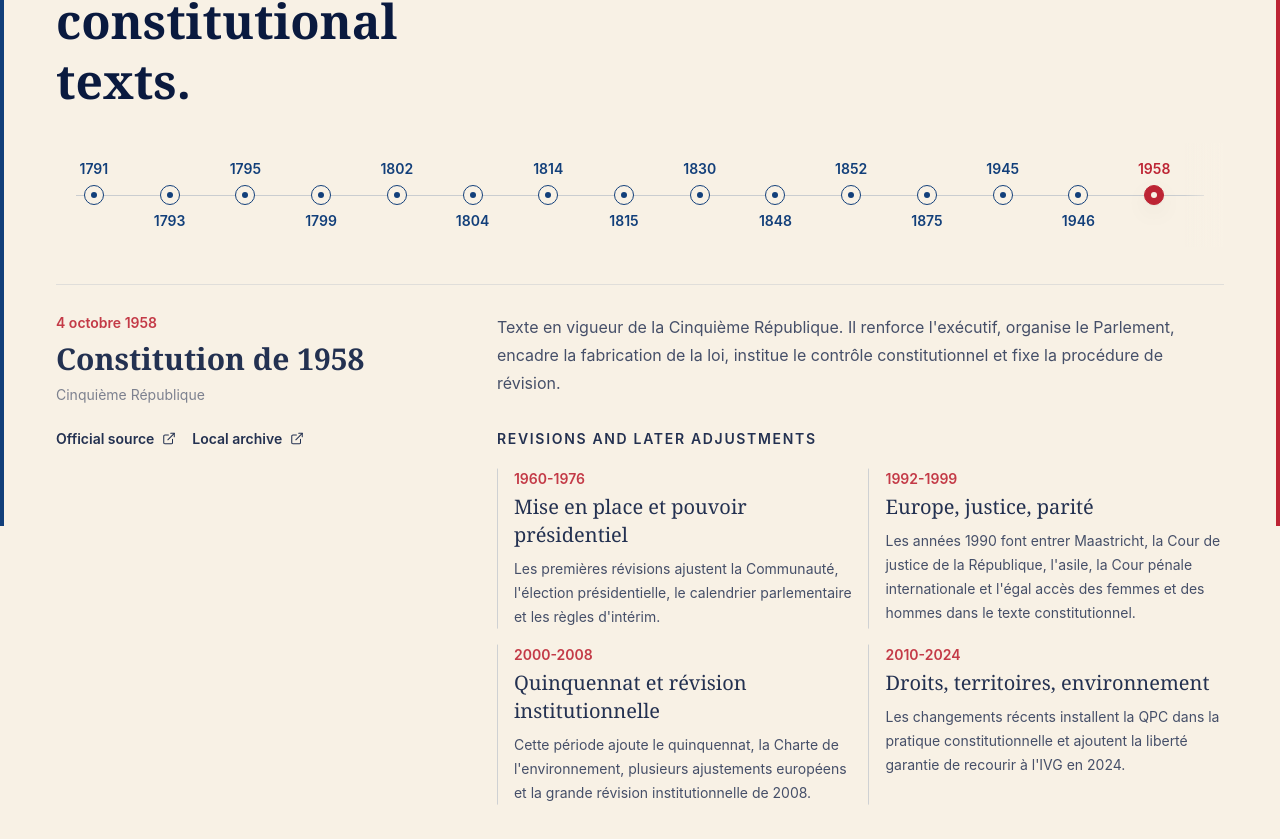
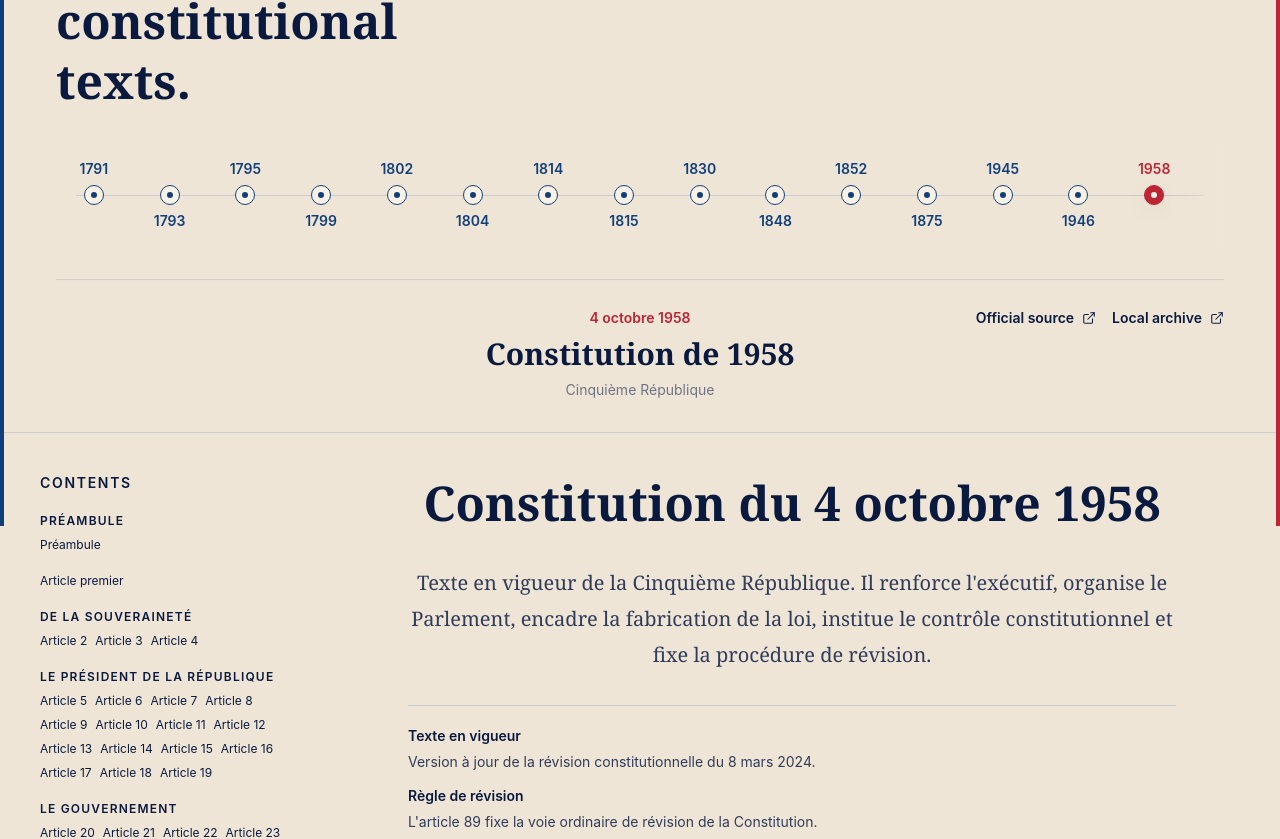
Before and after one commit to Talibabtou/demos-cratos, a Next.js app: page /en/constitution-reader in a window 1280 px wide. Shown: the part 274-1113 px from the top of the page. Built offline with nearby package versions, Linux system fonts and the light colour scheme.

Commit message:
feat: simplified the details of the timeline and added a scrolltotop button on every page automatically

```diff
--- a/src/app/layout.tsx
+++ b/src/app/layout.tsx
@@ -1,6 +1,7 @@
 import { Analytics } from '@vercel/analytics/next';
 import { SpeedInsights } from '@vercel/speed-insights/next';
 import type { Metadata } from 'next';
+import { ScrollToTopButton } from '@/components/scroll-to-top-button';
 import { SiteFooter } from '@/components/site-footer';
 import { getPreferencesHydrationScript } from '@/lib/preferences';
 import './globals.css';
@@ -20,7 +21,7 @@ export default function RootLayout({
   children: React.ReactNode;
 }>) {
   return (
-    <html lang="en" suppressHydrationWarning>
+    <html data-scroll-behavior="smooth" lang="en" suppressHydrationWarning>
       <head>
         <script
           // biome-ignore lint/security/noDangerouslySetInnerHtml: this prevents a theme flash before hydration.
@@ -40,6 +41,7 @@ export default function RootLayout({
         />
         {children}
         <SiteFooter />
+        <ScrollToTopButton />
         <Analytics />
         <SpeedInsights />
       </body>
--- a/src/components/github-mark.tsx
+++ /dev/null
@@ -1,12 +0,0 @@
-export function GitHubMark() {
-  return (
-    <svg
-      aria-hidden="true"
-      className="size-[18px]"
-      fill="currentColor"
-      viewBox="0 0 24 24"
-    >
-      <path d="M12 2C6.48 2 2 6.58 2 12.24c0 4.52 2.87 8.36 6.84 9.72.5.09.68-.22.68-.49v-1.72c-2.78.62-3.37-1.37-3.37-1.37-.45-1.18-1.11-1.5-1.11-1.5-.91-.64.07-.63.07-.63 1 .07 1.53 1.06 1.53 1.06.9 1.57 2.36 1.12 2.94.86.09-.67.35-1.12.64-1.38-2.22-.26-4.56-1.14-4.56-5.07 0-1.12.39-2.03 1.03-2.75-.1-.26-.45-1.3.1-2.71 0 0 .84-.28 2.75 1.05A9.3 9.3 0 0 1 12 6.96c.85 0 1.7.12 2.5.35 1.91-1.33 2.75-1.05 2.75-1.05.55 1.41.2 2.45.1 2.71.64.72 1.03 1.63 1.03 2.75 0 3.94-2.34 4.81-4.57 5.07.36.32.68.94.68 1.9v2.78c0 .27.18.59.69.49A10.12 10.12 0 0 0 22 12.24C22 6.58 17.52 2 12 2Z" />
-    </svg>
-  );
-}
--- /dev/null
+++ b/src/components/scroll-to-top-button.tsx
@@ -0,0 +1,59 @@
+'use client';
+
+import { ChevronUp } from 'lucide-react';
+import { useEffect, useState } from 'react';
+
+export function ScrollToTopButton() {
+  const [isVisible, setIsVisible] = useState(false);
+
+  useEffect(() => {
+    let frame = 0;
+
+    const updateVisibility = () => {
+      setIsVisible(window.scrollY > window.innerHeight);
+    };
+
+    const onScroll = () => {
+      cancelAnimationFrame(frame);
+      frame = requestAnimationFrame(updateVisibility);
+    };
+
+    updateVisibility();
+    window.addEventListener('scroll', onScroll, { passive: true });
+    window.addEventListener('resize', onScroll);
+
+    return () => {
+      cancelAnimationFrame(frame);
+      window.removeEventListener('scroll', onScroll);
+      window.removeEventListener('resize', onScroll);
+    };
+  }, []);
+
+  const scrollToTop = () => {
+    const prefersReducedMotion = window.matchMedia(
+      '(prefers-reduced-motion: reduce)',
+    ).matches;
+
+    window.scrollTo({
+      top: 0,
+      behavior: prefersReducedMotion ? 'auto' : 'smooth',
+    });
+  };
+
+  return (
+    <div
+      className={`fixed right-5 bottom-6 z-30 transition-opacity duration-300 md:right-8 ${
+        isVisible ? 'opacity-100' : 'pointer-events-none opacity-0'
+      }`}
+    >
+      <button
+        aria-label="Scroll to top"
+        className="focus-ring inline-flex size-11 items-center justify-center rounded-full border border-civic-line bg-civic-paper/92 text-civic-ink shadow-quiet backdrop-blur transition hover:border-civic-blue hover:text-civic-blue"
+        onClick={scrollToTop}
+        type="button"
+      >
+        <ChevronUp aria-hidden="true" className="size-5" strokeWidth={2.4} />
+      </button>
+    </div>
+  );
+}
--- a/src/components/site-footer.tsx
+++ b/src/components/site-footer.tsx
@@ -1,4 +1,3 @@
-import { GitHubMark } from '@/components/github-mark';
 import { FileText } from 'lucide-react';
 import Link from 'next/link';
 
@@ -29,7 +28,11 @@ export function SiteFooter() {
             target="_blank"
             title="GitHub"
           >
-            <GitHubMark />
+            <span
+              aria-hidden="true"
+              className="size-[18px] bg-current [mask:url('/icons/github.svg')_center/contain_no-repeat]"
+            />
+            <span className="sr-only">GitHub</span>
           </a>
         </div>
       </div>
--- a/src/components/site-header.tsx
+++ b/src/components/site-header.tsx
@@ -1,4 +1,3 @@
-import { GitHubMark } from '@/components/github-mark';
 import { ThemeToggle } from '@/components/theme-toggle';
 import { FileText } from 'lucide-react';
 import type { Locale } from '@/i18n/routing';
@@ -69,7 +68,11 @@ export function SiteHeader({ locale, messages }: SiteHeaderProps) {
             target="_blank"
             title={messages.github}
           >
-            <GitHubMark />
+            <span
+              aria-hidden="true"
+              className="size-[18px] bg-current [mask:url('/icons/github.svg')_center/contain_no-repeat]"
+            />
+            <span className="sr-only">{messages.github}</span>
           </a>
           <ThemeToggle />
         </div>
--- a/src/features/constitution-reader/constitution-reader.tsx
+++ b/src/features/constitution-reader/constitution-reader.tsx
@@ -56,8 +56,8 @@ function ConstitutionalMemoryTimeline({
   selectedConstitutionId: string;
 }) {
   return (
-    <section className="border-civic-line border-b bg-civic-paper">
-      <div className="mx-auto max-w-448 px-6 pt-10 pb-12 md:px-10 lg:px-14">
+    <section className="border-civic-line border-b bg-civic-wash">
+      <div className="mx-auto max-w-448 px-6 pt-10 pb-8 md:px-10 lg:px-14">
         <div className="grid gap-6 lg:grid-cols-[0.72fr_1.28fr]">
           <div>
             <p className="font-semibold text-civic-blue text-sm uppercase tracking-[0.12em]">
@@ -83,7 +83,7 @@ function ConstitutionalMemoryTimeline({
           aria-label="French constitutional timeline"
           className="relative mt-8 overflow-x-auto py-3"
         >
-          <div className="pointer-events-none absolute inset-y-0 right-0 z-20 w-10 bg-gradient-to-l from-civic-paper to-transparent" />
+          <div className="pointer-events-none absolute inset-y-0 right-0 z-20 w-10 bg-linear-to-l from-civic-wash to-transparent" />
           <ol className="relative flex min-w-max items-center gap-0 pr-8 md:min-w-0">
             <div className="absolute top-1/2 right-5 left-5 h-px bg-civic-line" />
             {constitutionDocuments.map((document, index) => (
@@ -102,8 +102,8 @@ function ConstitutionalMemoryTimeline({
           </ol>
         </nav>
 
-        <div className="scroll-reveal mt-8 grid gap-8 border-civic-line border-t pt-7 lg:grid-cols-[0.72fr_1.28fr]">
-          <div>
+        <div className="scroll-reveal relative mt-8 border-civic-line border-t pt-7">
+          <div className="mx-auto flex max-w-3xl flex-col items-center justify-center text-center">
             <p className="font-semibold text-civic-red text-sm">
               {selectedConstitution.date}
             </p>
@@ -113,7 +113,8 @@ function ConstitutionalMemoryTimeline({
             <p className="mt-2 text-civic-muted text-sm">
               {selectedConstitution.regime}
             </p>
-            <div className="mt-6 flex flex-wrap gap-4">
+          </div>
+          <div className="absolute top-7 right-0 flex flex-wrap justify-end gap-4">
             <SourceLink
               href={selectedConstitution.sourceUrl}
               label="Official source"
@@ -123,15 +124,6 @@ function ConstitutionalMemoryTimeline({
                 href={selectedConstitution.localSourcePath}
                 label="Local archive"
               />
-              ) : null}
-            </div>
-          </div>
-          <div>
-            <p className="max-w-3xl text-civic-text leading-7">
-              {selectedConstitution.summary}
-            </p>
-            {selectedConstitution.revisionGroups.length > 0 ? (
-              <RevisionList document={selectedConstitution} />
             ) : null}
           </div>
         </div>
@@ -215,41 +207,13 @@ function SourceLink({ href, label }: { href: string; label: string }) {
   );
 }
 
-function RevisionList({ document }: { document: ConstitutionDocument }) {
-  return (
-    <div className="mt-8">
-      <h4 className="font-semibold text-civic-ink text-sm uppercase tracking-[0.12em]">
-        Revisions and later adjustments
-      </h4>
-      <ol className="mt-5 grid gap-4 md:grid-cols-2">
-        {document.revisionGroups.map((period) => (
-          <li
-            className="border-civic-line border-l pl-4"
-            key={`${document.id}-${period.years}-${period.title}`}
-          >
-            <p className="font-semibold text-civic-red text-sm">
-              {period.years}
-            </p>
-            <p className="mt-1 font-serif text-civic-ink text-xl leading-7">
-              {period.title}
-            </p>
-            <p className="mt-2 text-civic-text text-sm leading-6">
-              {period.text}
-            </p>
-          </li>
-        ))}
-      </ol>
-    </div>
-  );
-}
-
 function ConstitutionWorkspace({
   document,
 }: {
   document: ConstitutionDocument;
 }) {
   return (
-    <section className="px-4 py-10 md:px-8 lg:px-10">
+    <section className="bg-civic-wash px-4 py-10 md:px-8 lg:px-10">
       <div className="mx-auto grid max-w-448 gap-8 xl:grid-cols-[17rem_minmax(0,1fr)]">
         <DocumentNavigation document={document} />
         <div className="min-w-0">
```
Also changed, not shown: public/icons/github.svg (added), 1 other file (tests, documents, lock files or other folders). Lines whose indentation alone changed are shown as unchanged.
